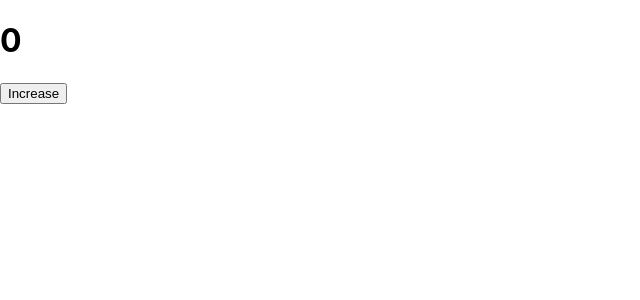
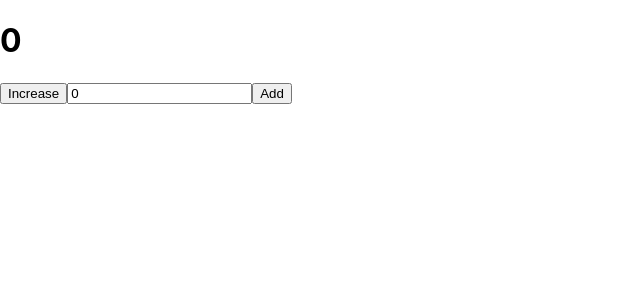
Before and after one commit to egorlagunovich/react-testing, a React (Create React App) app: page / in a window 1280 px wide. Shown: the top 300 px of the page, without its empty margins (0-640 px from the left). Built offline with nearby package versions, Linux system fonts and the light colour scheme.

Commit message:
type use interaction

```diff
--- a/src/components/Counter.tsx
+++ b/src/components/Counter.tsx
@@ -2,6 +2,7 @@ import React, { useState } from "react";
 
 export default function Counter() {
   const [count, setCount] = useState<number>(0);
+  const [countValue, setCountValue] = useState<number>(0);
   const increaseCount = () => {
     setCount(count + 1);
   };
@@ -9,6 +10,18 @@ export default function Counter() {
     <div>
       <h1>{count}</h1>
       <button onClick={increaseCount}>Increase</button>
+      <input
+        type="number"
+        onChange={(e) => setCountValue(parseInt(e.target.value))}
+        value={countValue}
+      />
+      <button
+        onClick={() => {
+          setCount(countValue);
+        }}
+      >
+        Add
+      </button>
     </div>
   );
 }
```
Also changed, not shown: 1 other file (tests, documents, lock files or other folders).
